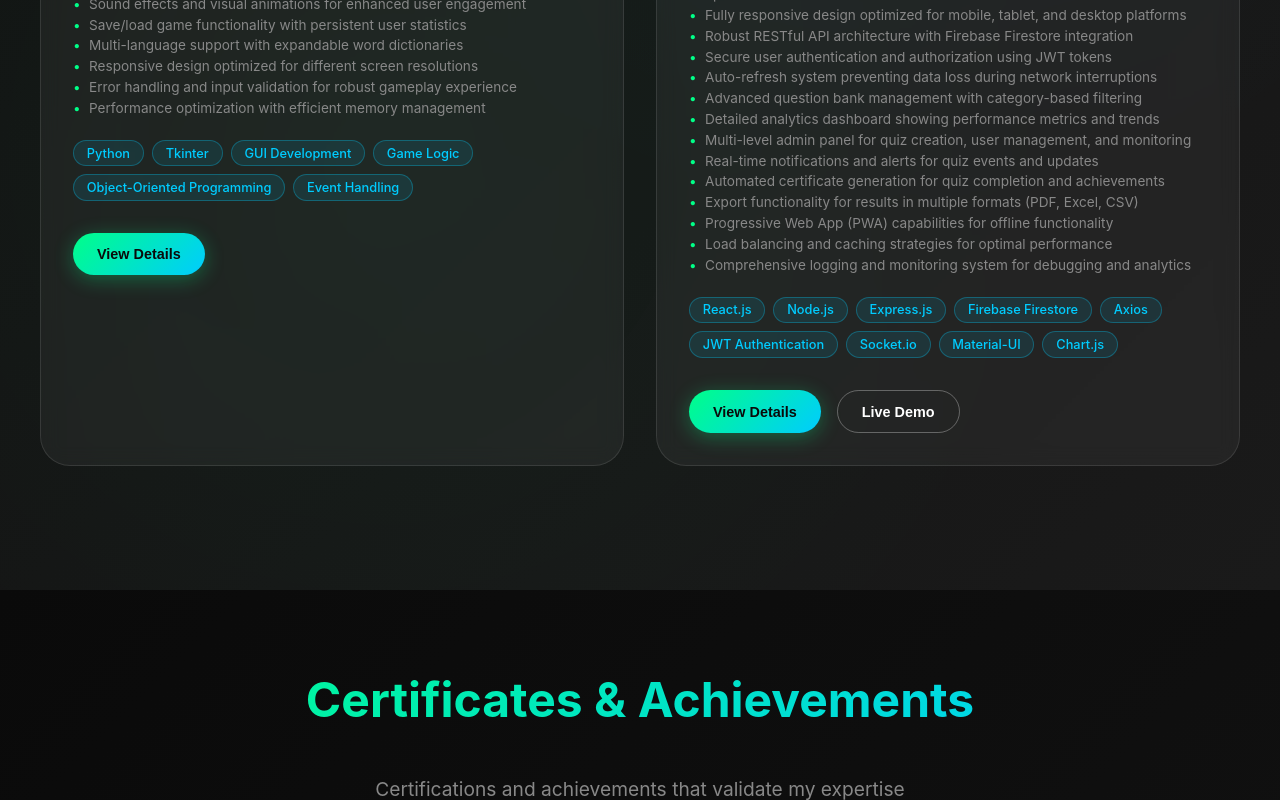
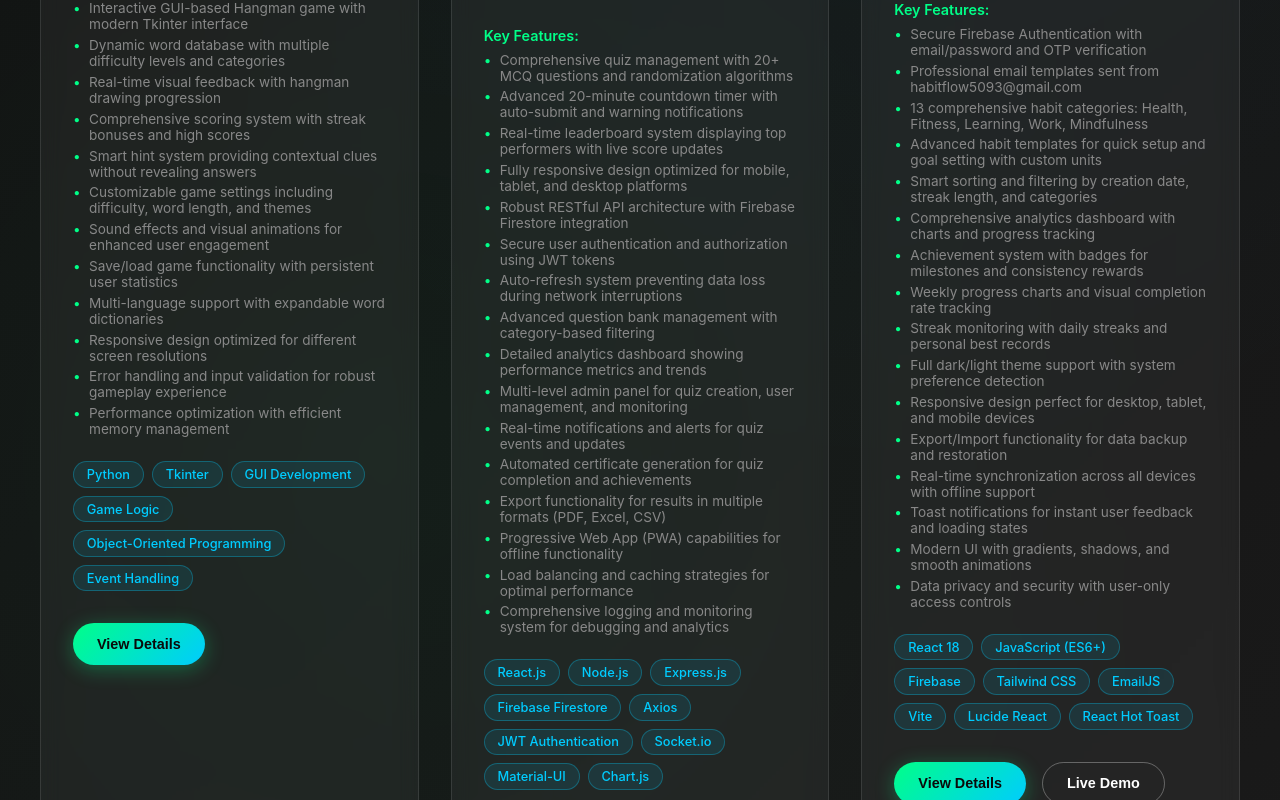
Before and after one commit to akhil5093-k/portfolio, a React (Create React App) app: page / in a window 1280 px wide. Shown: the part 5000-5800 px from the top of the page. Built offline with nearby package versions, Linux system fonts and the light colour scheme; the HTML template or start-up script is replaced by a standard one.

Commit message:
Update portfolio: Add HabitFlow project, remove resume from navbar, update project details

```diff
--- a/src/pages/Projects/Projects.js
+++ b/src/pages/Projects/Projects.js
@@ -53,6 +53,34 @@ const Projects = () => {
         "Progressive Web App (PWA) capabilities for offline functionality",
         "Load balancing and caching strategies for optimal performance",
         "Comprehensive logging and monitoring system for debugging and analytics"
+      ]
+    },
+    {
+      id: 3,
+      title: "HabitFlow - Advanced Habit Tracking App",
+      description: "A comprehensive, production-ready habit tracking application built with React, JavaScript, and Firebase. Features advanced analytics, OTP verification, dark mode, and much more! This full-stack application demonstrates modern web development practices with real-time data synchronization, secure authentication, and beautiful user interface design.",
+      technologies: ["React 18", "JavaScript (ES6+)", "Firebase", "Tailwind CSS", "EmailJS", "Vite", "Lucide React", "React Hot Toast"],
+      category: "Full Stack Web App",
+      image: "📈",
+      githubUrl: "https://github.com/akhil5093-k/habit-tracker.git",
+      liveUrl: "https://habit-tracker-omega-seven.vercel.app/",
+      features: [
+        "Secure Firebase Authentication with email/password and OTP verification",
+        "Professional email templates sent from habitflow5093@gmail.com",
+        "13 comprehensive habit categories: Health, Fitness, Learning, Work, Mindfulness",
+        "Advanced habit templates for quick setup and goal setting with custom units",
+        "Smart sorting and filtering by creation date, streak length, and categories",
+        "Comprehensive analytics dashboard with charts and progress tracking",
+        "Achievement system with badges for milestones and consistency rewards",
+        "Weekly progress charts and visual completion rate tracking",
+        "Streak monitoring with daily streaks and personal best records",
+        "Full dark/light theme support with system preference detection",
+        "Responsive design perfect for desktop, tablet, and mobile devices",
+        "Export/Import functionality for data backup and restoration",
+        "Real-time synchronization across all devices with offline support",
+        "Toast notifications for instant user feedback and loading states",
+        "Modern UI with gradients, shadows, and smooth animations",
+        "Data privacy and security with user-only access controls"
       ]
     }
   ];
```
